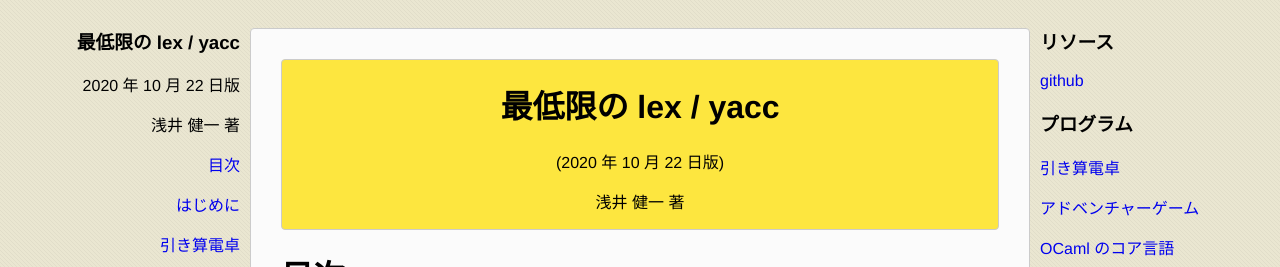
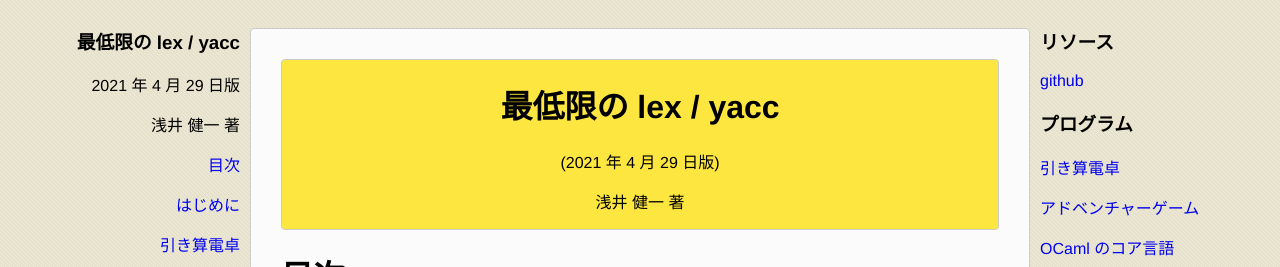
Before and after one commit to kenichi-asai/lex-yacc, a Jekyll site: the page built from docs/index.md, in a window 1280 px wide and 900 px high. Shown: the top 267 px of the window. Built offline with Jekyll 4.4.1, drawn with Linux system fonts in a browser that asks for light colours.

Commit message:
update date

```diff
--- a/docs/index.md
+++ b/docs/index.md
@@ -1,7 +1,7 @@
 ---
 title: 最低限の lex / yacc
 author: 浅井 健一
-date: 2020 年 10 月 22 日
+date: 2021 年 4 月 29 日
 layout: home
 ---
 
```
